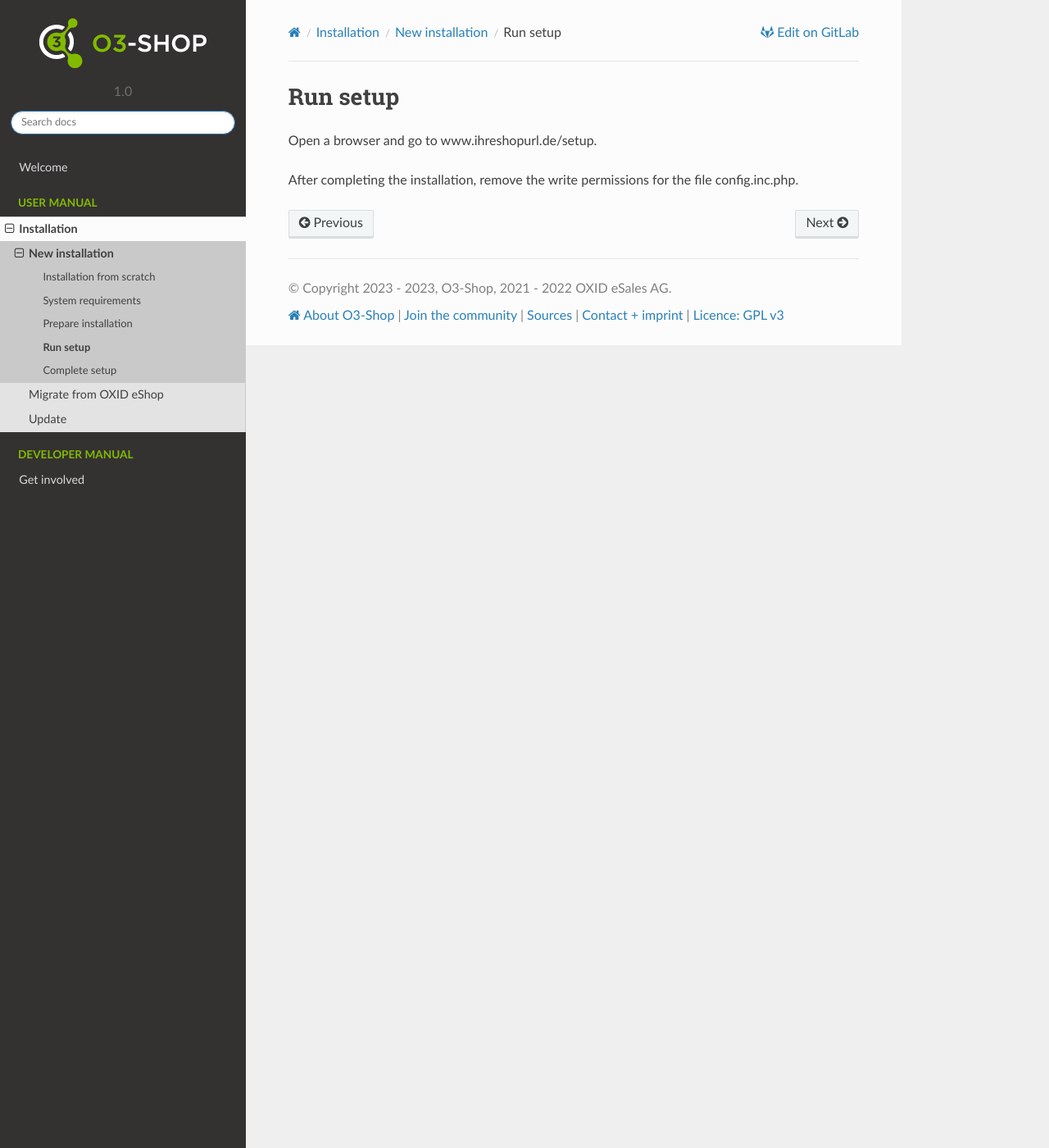
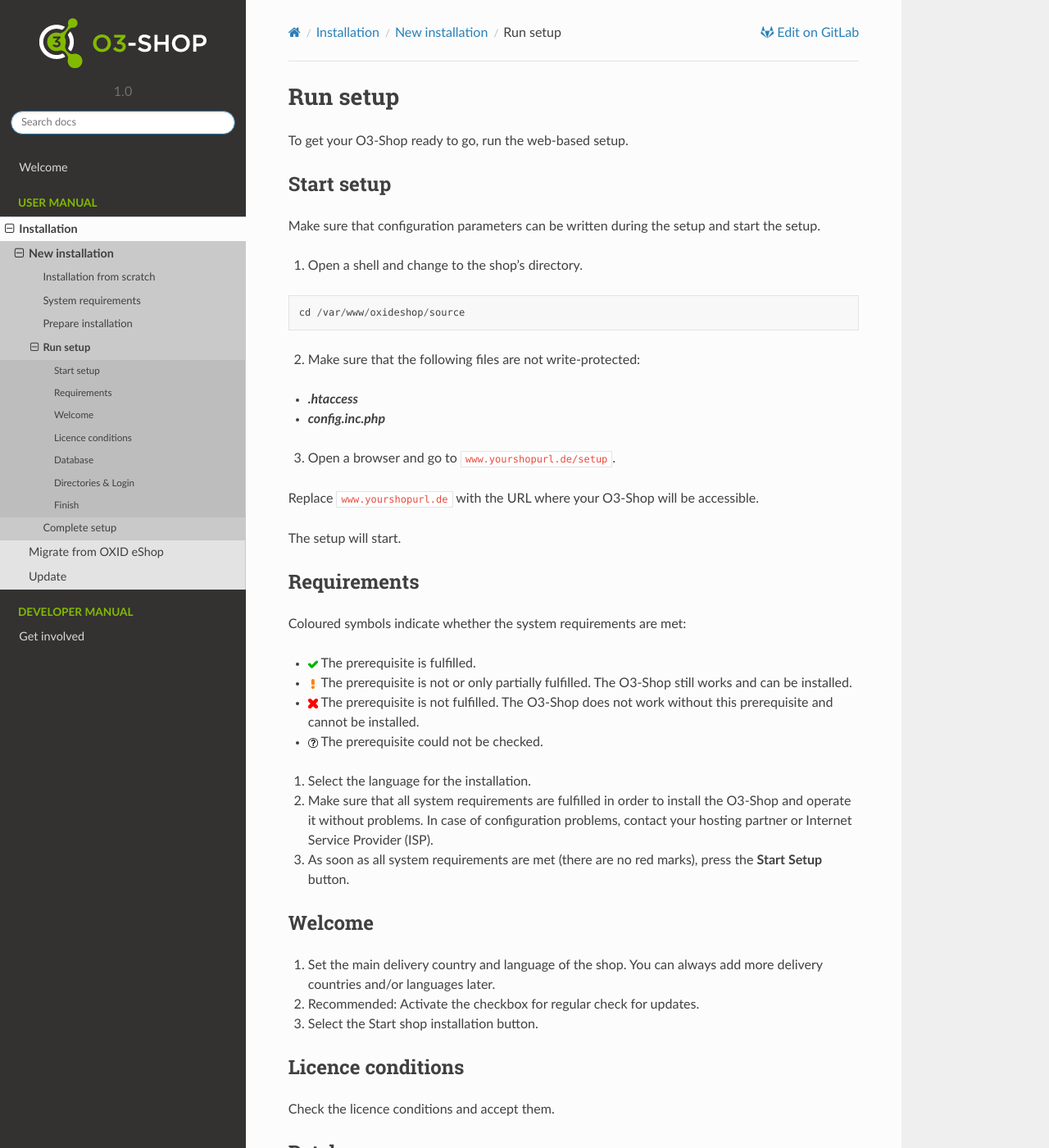
Before and after one commit to o3-shop/o3-documentation, a Sphinx documentation site: the page built from source/user/installation/NewInstallation/RunSetup.md, in a window 1280 px wide and 1400 px high. Shown: the whole window at 82% size. Built offline with Sphinx 7.4.7 and the Read the Docs theme 2.0.0, drawn with Linux system fonts in a browser that asks for light colours; some of the changed text lies outside the part shown.

Commit message:
complete run setup and complete setup installation page

````diff
--- a/source/_static/css/o3.css
+++ b/source/_static/css/o3.css
@@ -5,3 +5,8 @@
 .wy-menu-vertical a:active {
     background-color: #82BA00;
 }
+
+.ethical-rtd,
+#rtd-sidebar {
+    display: none;
+}
--- a/source/conf.py
+++ b/source/conf.py
@@ -22,7 +22,8 @@ release = '1.0.0'
 # https://www.sphinx-doc.org/en/master/usage/configuration.html#general-configuration
 
 extensions = [
-  "myst_parser"
+  "myst_parser",
+  "sphinxcontrib.jquery"
 ]
 
 templates_path = ['_templates']
--- a/source/user/installation/NewInstallation/RunSetup.md
+++ b/source/user/installation/NewInstallation/RunSetup.md
@@ -1,5 +1,124 @@
 # Run setup
 
-Open a browser and go to www.ihreshopurl.de/setup.
+To get your O3-Shop ready to go, run the web-based setup.
 
-After completing the installation, remove the write permissions for the file config.inc.php.
+## Start setup
+
+Make sure that configuration parameters can be written during the setup and start the setup.
+
+1. Open a shell and change to the shop's directory.
+
+```
+cd /var/www/oxideshop/source
+```
+
+2. Make sure that the following files are not write-protected:
+
+- ***.htaccess***
+- ***config.inc.php***
+
+3. Open a browser and go to `www.yourshopurl.de/setup`.
+
+  Replace `www.yourshopurl.de` with the URL where your O3-Shop will be accessible.
+
+  The setup will start.
+
+## Requirements
+
+Coloured symbols indicate whether the system requirements are met:
+
+- ![](../../../assets/install_pass.png) The prerequisite is fulfilled.
+- ![](../../../assets/install_pmin.png) The prerequisite is not or only partially fulfilled. The O3-Shop still works and can be installed.
+- ![](../../../assets/install_fail.png) The prerequisite is not fulfilled. The O3-Shop does not work without this prerequisite and cannot be installed.
+- ![](../../../assets/install_null.png) The prerequisite could not be checked.
+
+1. Select the language for the installation.
+2. Make sure that all system requirements are fulfilled in order to install the O3-Shop and operate it without problems. In case of configuration problems, contact your hosting partner or Internet Service Provider (ISP).
+3. As soon as all system requirements are met (there are no red marks), press the **Start Setup** button.
+
+## Welcome
+
+1. Set the main delivery country and language of the shop. You can always add more delivery countries and/or languages later.
+2. Recommended: Activate the checkbox for regular check for updates.
+3. Select the Start shop installation button.
+
+## Licence conditions
+
+Check the licence conditions and accept them.
+
+## Database
+
+Create a database or integrate an existing database.
+
+**Database Hostname or IP Address**
+
+  You have the following options:
+
+  - If the database and web server are on the same server, leave the default value localhost. This is the default for most shops.
+  - If your database is outsourced, enter the host name or IP address of your database server. If you need to specify a port, it is placed after the host name and a colon (host name:port).
+
+**Database Name**
+
+  You have the following options:
+
+  - Enter the name of your outsourced database.
+  - If you do not have a database yet, enter a name for a database that the system creates during setup.
+
+**Database user name** and **database password**
+
+  Enter the access data for the database and keep it in a safe place.
+
+**Demo data**
+
+Decide whether you want to install the shop pre-configured with sample items.
+
+Demo data is recommended if you want to familiarise yourself with the shop in a test installation first.
+
+You can delete the demo data at any time if you want to fill the shop with your own articles.
+
+If you do not yet have a database, select the **Create database now** button.
+
+If you have integrated an existing database, a message appears that the database will be overwritten and that the required tables and data will now be saved in this database.
+
+## Directories & Login
+
+If necessary, adjust the directory settings and set the login data for the administration area of the shop.
+
+Make a note of the following settings and keep the data in a safe place:
+
+**Shop URL**
+
+  Displays the URL under which your eShop will be accessible.
+
+**Directory on the server to the shop**
+
+  Indicates the internal path to the shop on the server (for example /var/www/oxideshop/source/).
+
+  Adjust the path, for example, if you have several shops.
+
+  You need the path in the last step of the setup.
+
+**Directory on the server to the TMP directory**
+
+  Names the directory in which the shop's temporary files, for example for Smarty or SEO cache, are stored.
+
+  Background: Some modules ask you from time to time to delete temporary files manually.
+
+**Administrator e-mail** and **administrator password**
+
+  Enter the administrator's e-mail address and password.
+
+  Use this data to log in to the administration area after the setup.
+
+## Finish
+
+For security reasons, set the *config.inc.php* file to *read-only* mode. Test the shop.
+
+1. Open the console of your system and change to the shop's directory (/var/www/ocideshop/source/).
+2. Execute the following command:
+```
+chmod 0444 config.inc.php
+```
+3. Open the shop as a customer and as an administrator:
+4. The link **To shop** takes you to the start page of your shop.
+5. The link **To shop administration** leads you to the administration area.
````
Also changed, not shown: source/user/installation/NewInstallation/CompleteSetup.md (+11 -1 lines), source/assets/install_fail.png (added), source/assets/install_null.png (added), source/assets/install_pass.png (added), source/assets/install_pmin.png (added).
